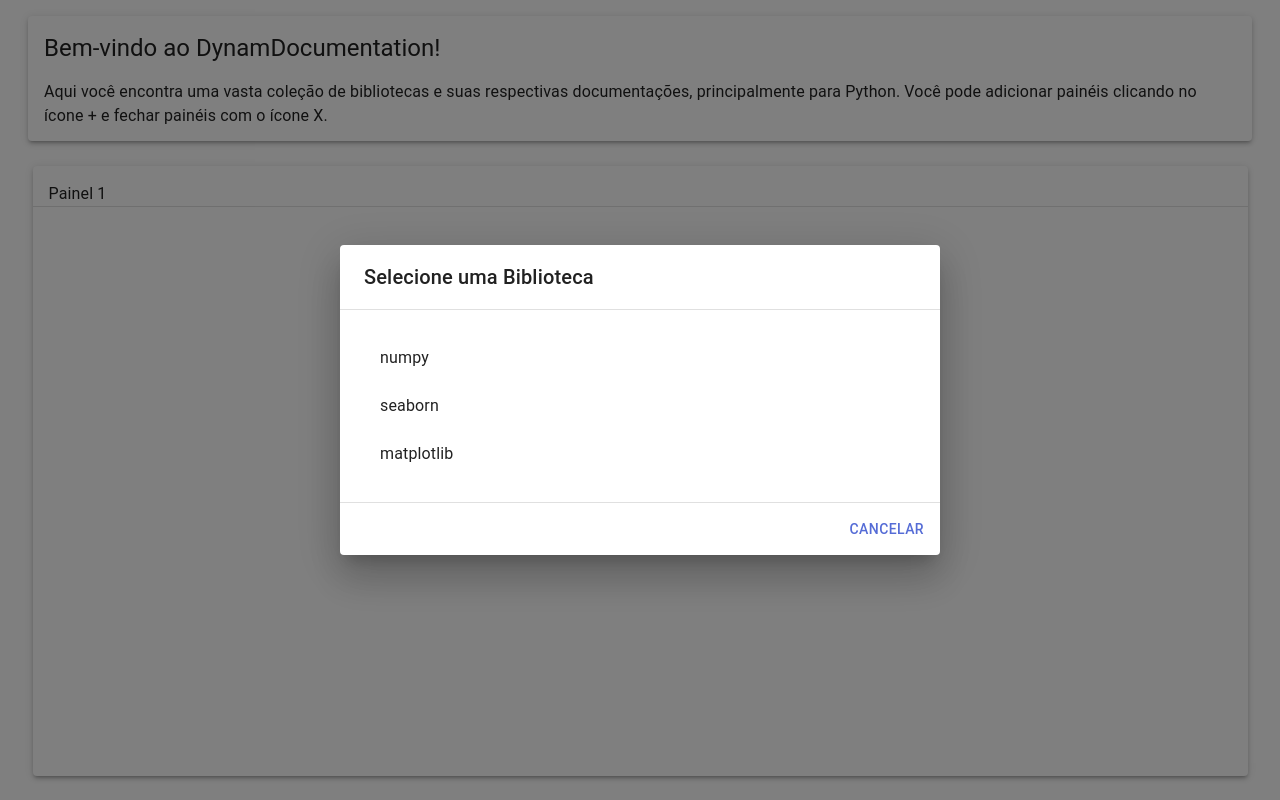
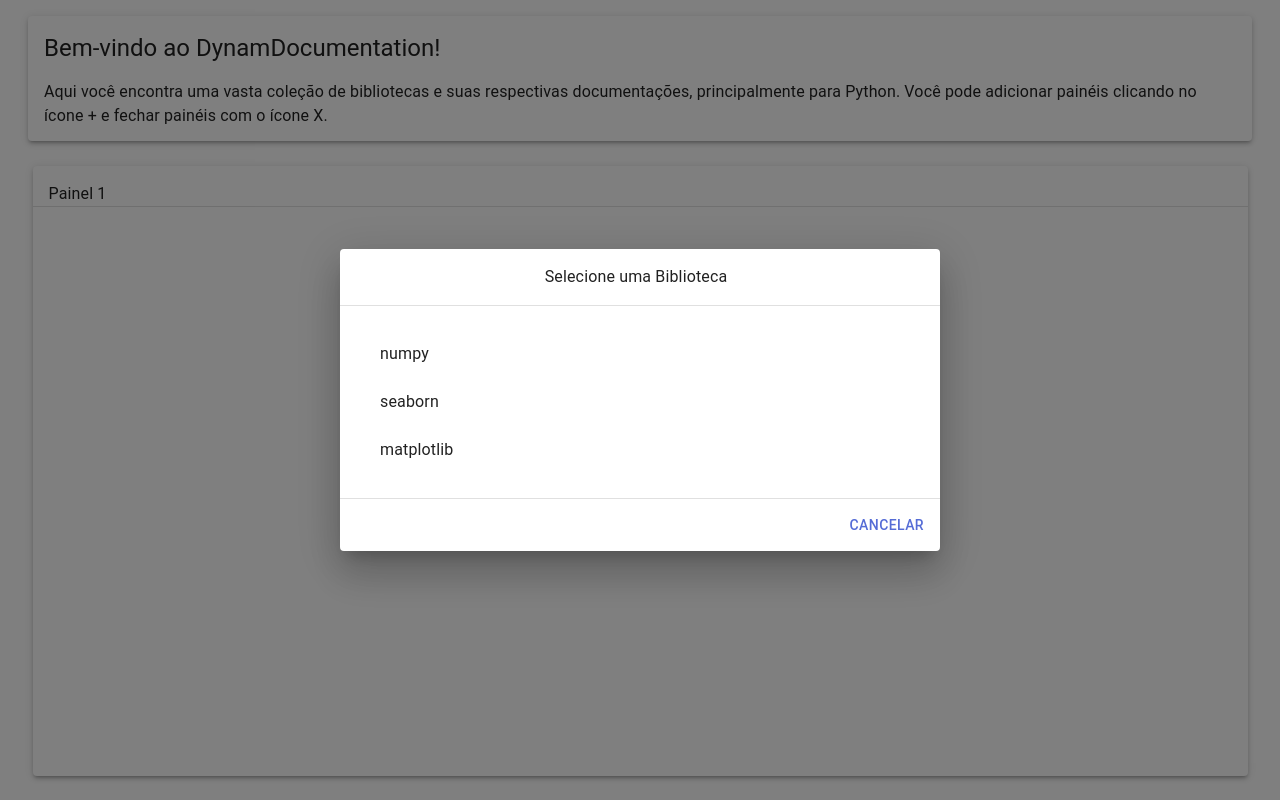
Before and after one commit to DynamDocumentation/DynamDocumentation, a React (Create React App) app in the folder frontend/: page / in a window 1280 px wide. Both pictures are taken after a click on the button "ADICIONAR BIBLIOTECA". Built offline with nearby package versions, Linux system fonts and the light colour scheme; some icons are missing.

Commit message:
fix: sobreposição da seta com o título

```diff
--- a/frontend/src/components/documentation/LibrarySelector.jsx
+++ b/frontend/src/components/documentation/LibrarySelector.jsx
@@ -296,11 +296,12 @@ const LibrarySelector = ({ open, onClose, onSelect }) => {
 
     return (
         <Dialog open={open} onClose={onClose} maxWidth="sm" fullWidth>
-            <DialogTitle>
-                {step === 1 ? "Selecione uma Biblioteca" :
-                 step === 2 ? `Selecione um Namespace em ${selectedLibrary}` :
-                 `Selecione uma Função ou Classe em ${selectedNamespace?.name}`}
-
+            <DialogTitle sx={{
+                display: 'flex',
+                alignItems: 'center',
+                pl: step > 1 ? 6 : 2, // Add padding on the left when the back button is present
+                position: 'relative'
+            }}>
                 {step > 1 && (
                     <IconButton
                         aria-label="back"
@@ -308,12 +309,16 @@ const LibrarySelector = ({ open, onClose, onSelect }) => {
                         sx={{
                             position: 'absolute',
                             left: 8,
-                            top: 8,
                         }}
                     >
                         <ArrowBackIcon />
                     </IconButton>
                 )}
+                <Typography sx={{ width: '100%', textAlign: 'center' }}>
+                    {step === 1 ? "Selecione uma Biblioteca" :
+                     step === 2 ? `Selecione um Namespace em ${selectedLibrary}` :
+                     `Selecione uma Função ou Classe em ${selectedNamespace?.name}`}
+                </Typography>
             </DialogTitle>
             <DialogContent dividers>
                 {loading ? (
```
